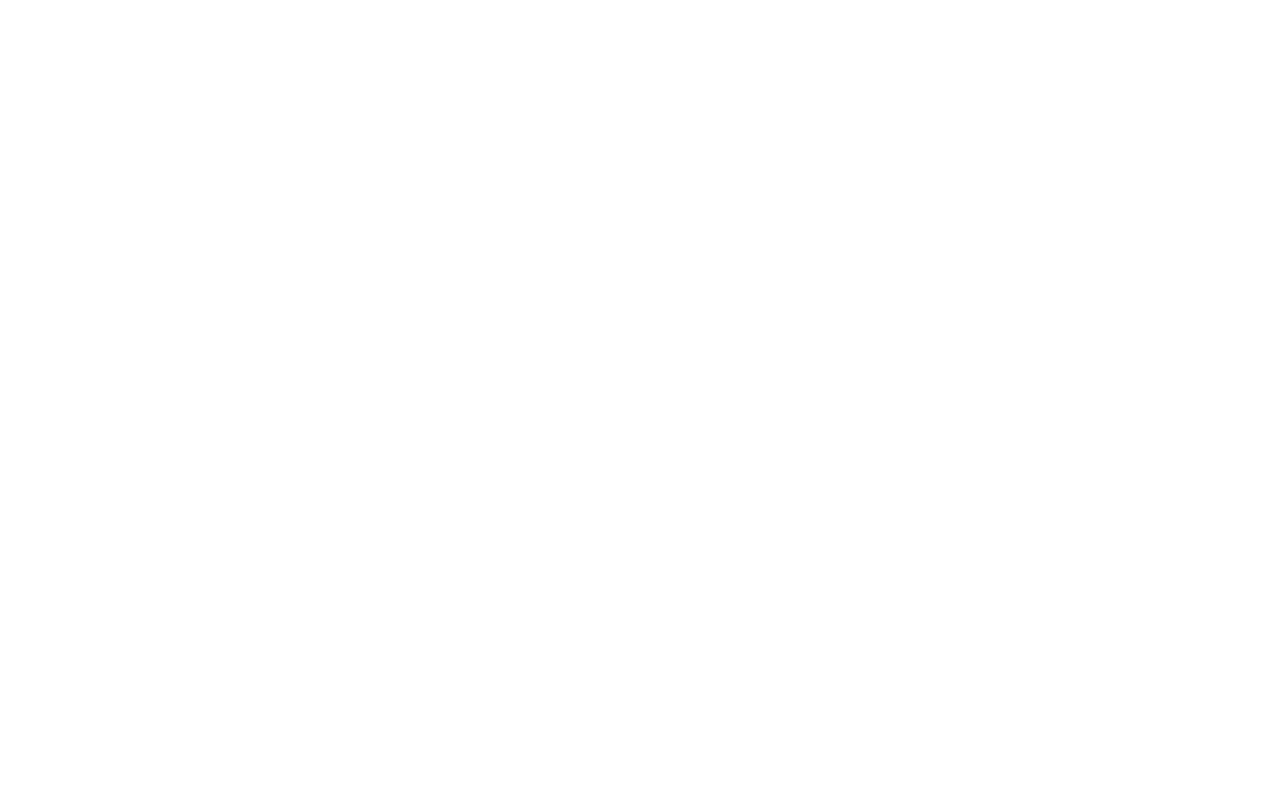
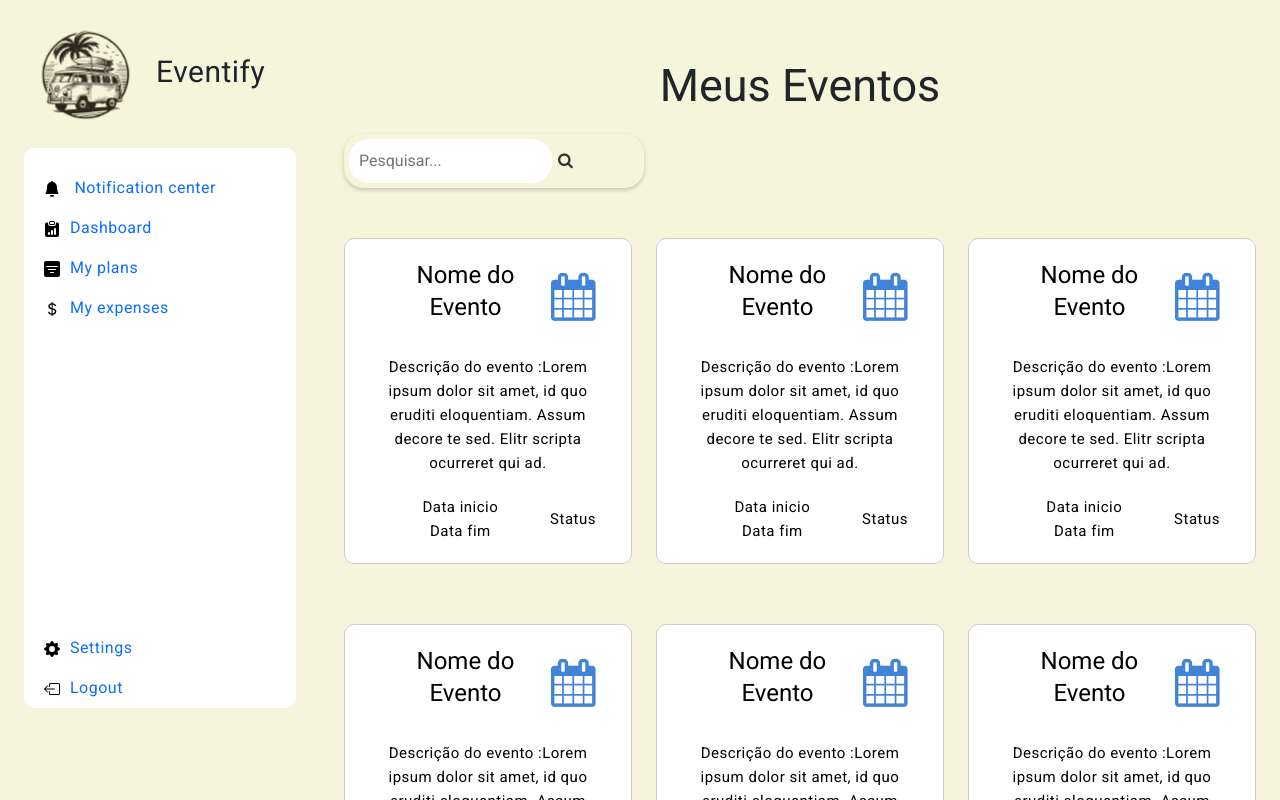
Before and after one commit to alanfranciscos/faitec-2024, an Angular app in the folder eventify/: page /events/my-events in a window 1280 px wide. Before the commit this address led to /. Shown: the top 800 px of the page. Built offline with nearby package versions, Linux system fonts and the light colour scheme.

Commit message:
feat: correcao de conflitos de merge e unificacao o outlet

```diff
--- a/eventify/src/app/views/events/create-events/create-events.component.css
+++ b/eventify/src/app/views/events/create-events/create-events.component.css
@@ -6,7 +6,7 @@
     max-width: 600px;
     margin: auto;
     padding: 20px;
-    border: 1px solid #ccc;
+    border: 1px solid ;
     border-radius: 8px;
 }
 
--- a/eventify/src/app/views/events/create-events/create-events.component.html
+++ b/eventify/src/app/views/events/create-events/create-events.component.html
@@ -1,4 +1,4 @@
-<div class="container d-flex justify-content-center">
+<div class="container d-flex justify-content-center p-4" style="background-color: #F5F5DC;">
     <div class="col-md-9">
         <div class="form-group">
             <h2 class="text-center">Novo Evento</h2>
--- a/eventify/src/app/views/events/edit-events/edit-events.component.html
+++ b/eventify/src/app/views/events/edit-events/edit-events.component.html
@@ -1,4 +1,4 @@
-<div class="container d-flex justify-content-center">
+<div class="container d-flex justify-content-center p-4">
     <div class="col-md-9">
         <div class="form-group">
             <h2 class="text-center">Editar Evento</h2>
--- a/eventify/src/app/views/events/my-events/my-events.component.html
+++ b/eventify/src/app/views/events/my-events/my-events.component.html
@@ -1,14 +1,14 @@
 <link rel="stylesheet" href="https://cdnjs.cloudflare.com/ajax/libs/font-awesome/4.7.0/css/font-awesome.min.css">
-<nav>
+<div class="container d-flex justify-content-center" >
 
-    <div class="box">
-        <div class="container">
+    <div class="box" style="background-color: #F5F5DC;">
+
             <h2>Meus Eventos</h2>
-            <div class="search-bar">
+            <div class="search-bar" style="margin-bottom: 20px;">
                 <input type="text" placeholder="Pesquisar...">
                 <button type="submit"><i class="fa fa-search"></i></button>
             </div>
-            <div class="row">
+            <div class="row" style="background-color: #F5F5DC;">
 
                 <div class="col-lg-4 col-md-4 col-sm-4 col-xs-12 ">
                     <a href="#">
@@ -178,11 +178,7 @@
                         </div>
                     </a>
                 </div>
+            </div>
 
-
-
-
-            </div>
-        </div>
     </div>
-</nav>
+</div>
--- a/eventify/src/app/views/main/main.component.css
+++ b/eventify/src/app/views/main/main.component.css
@@ -1,10 +1,10 @@
 .root {
     background-color: #F5F5DC;
-    height: 100vh;
+    /* height: 100vh; */
 }
 
 .sidenav-title-div{
-    height: 15vh;
+    /* height: 15vh; */
 }
 
 .sidenav-title-div > p{
--- a/eventify/src/app/views/main/main.component.html
+++ b/eventify/src/app/views/main/main.component.html
@@ -1,7 +1,7 @@
 <div class="main-root root">
     <div class="container-fluid text-center">
         <div class="row">
-            <div class="col-3 sidenav">
+            <div class="sidenav col-lg-3 col-md-3 col-sm-3 col-xs-12">
                 <div class="row p-4">
                     <div class="col-4 d-flex mb-4 sidenav-title-div">
                         <img src="assets/img/img-sidenav.svg" alt="Logo do eventify" width="100" height="100">
@@ -12,7 +12,7 @@
                                 alt="Descrição do SVG"> Notification center</a>
                         <a href="#" class="p-2"> <img class="anchor-img" src="assets/img/clipboard-data-fill.svg"
                                 alt="Descrição do SVG">Dashboard</a>
-                        <a href="#" class="p-2"> <img class="anchor-img" src="assets/img/filter-square-fill.svg"
+                        <a href="events/my-events" class="p-2"> <img class="anchor-img" src="assets/img/filter-square-fill.svg"
                                 alt="Descrição do SVG">My plans</a>
                         <a href="#" class="p-2"> <img class="anchor-img" src="assets/img/currency-dollar.svg"
                                 alt="Descrição do SVG">My expenses</a>
@@ -31,4 +31,3 @@
         </div>
     </div>
 </div>
-<router-outlet></router-outlet>
```
Also changed, not shown: eventify/src/app/app.routes.ts (+4 -3 lines).
